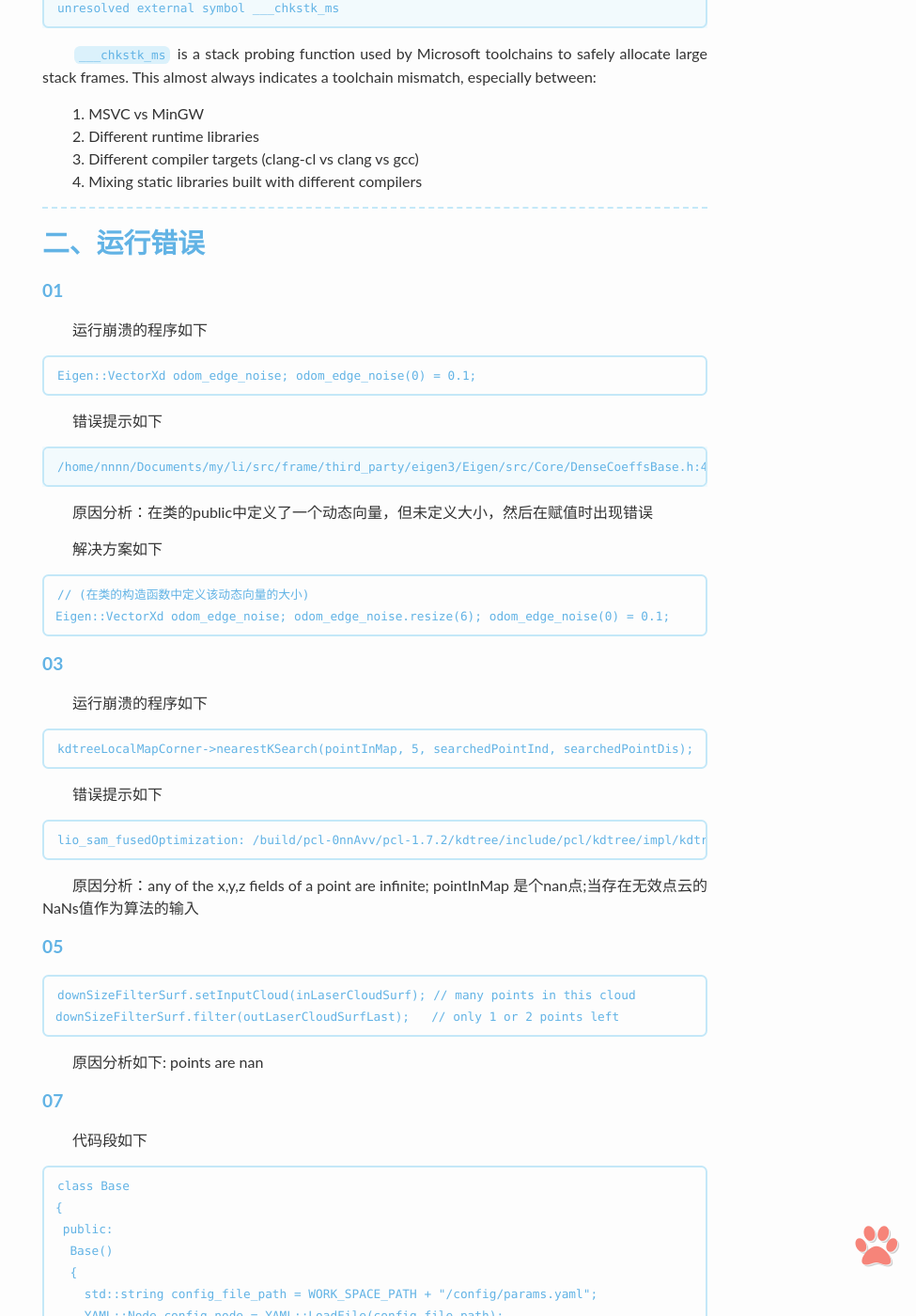
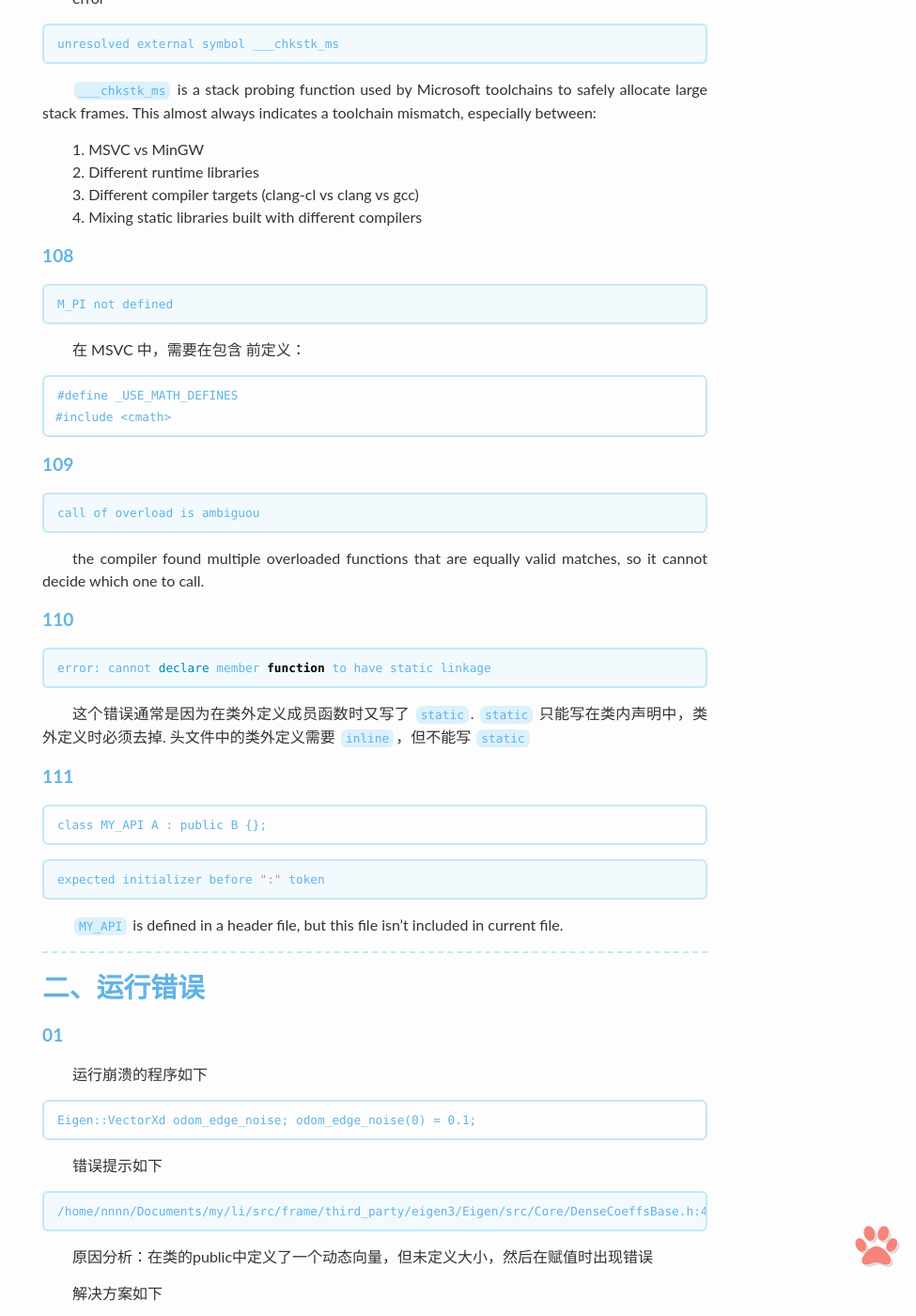
Before and after one commit to blue-stone-j/blue-stone-j.github.io, a Jekyll site: the page built from _posts/C++/2022-11-25-C++-qa.md, in a window 1280 px wide and 1400 px high, scrolled down 30384 px. Shown: the whole window at 94% size, without its empty margins (305-1280 px from the left). Built offline with Jekyll 4.4.1, drawn with Linux system fonts in a browser that asks for light colours; comment, search, counter and statistics services are not loaded; some of the changed text lies outside the part shown.

Commit message:
update070

````diff
--- a/_posts/C++/2022-11-25-C++-qa.md
+++ b/_posts/C++/2022-11-25-C++-qa.md
@@ -522,7 +522,9 @@ Warning: File '/include/utility.h' has modification time 26170 s in the future
 ```
 
 出现这一问题是由于文件时间比系统时间晚造成的.
-解决方法：   使用touch指令`touch FILE_NAME`(如果是编译的机器时间不准可能没用)
+解决方法: 使用touch指令`touch FILE_NAME`(如果是编译的机器时间不准可能没用)
+
+修改源码后，新时间仍早于旧目标文件。Make/Ninja 可能认为无需重编译.
 
 ##### 47
 
@@ -1516,6 +1518,47 @@ unresolved external symbol ___chkstk_ms
 2. Different runtime libraries
 3. Different compiler targets (clang-cl vs clang vs gcc)
 4. Mixing static libraries built with different compilers
+
+##### 108
+
+```
+M_PI not defined
+```
+
+在 MSVC 中，需要在包含 <cmath> 前定义：
+
+```C++
+#define _USE_MATH_DEFINES
+#include <cmath>
+```
+
+##### 109
+
+```bash
+call of overload is ambiguou
+```
+
+the compiler found multiple overloaded functions that are equally valid matches, so it cannot decide which one to call.
+
+##### 110
+
+```bash
+error: cannot declare member function to have static linkage
+```
+
+这个错误通常是因为在类外定义成员函数时又写了 `static`. `static` 只能写在类内声明中，类外定义时必须去掉. 头文件中的类外定义需要 `inline`，但不能写 `static`
+
+##### 111
+
+```C++
+class MY_API A : public B {};
+```
+
+```bash
+expected initializer before ":" token
+```
+
+`MY_API` is defined in a header file, but this file isn't included in current file.
 
 ---
 
@@ -2033,3 +2076,31 @@ for(every point)
   }
 }
 ```
+
+##### 37 "Bus error" during saving file
+
+# 三、调试命令
+
+### nm
+
+nm 是 Linux/Unix 下用于查看目标文件、静态库或动态库中的符号表的命令，通常来自 binutils。
+
+```bash
+nm -C        # 还原 C++ 修饰后的符号名
+nm -D        # 查看动态符号，适用于 .so
+nm -u        # 只显示未定义符号
+nm -g        # 只显示外部/全局符号
+nm -A        # 显示每个符号所属文件
+nm --defined-only  # 只显示已定义符号
+```
+
+| 类型        | 含义                 |
+| --------- | ------------------ |
+| `T` / `t` | 已定义的代码符号，位于 text 段 |
+| `D` / `d` | 已初始化的全局/静态变量       |
+| `B` / `b` | 未初始化变量，位于 BSS 段    |
+| `R` / `r` | 只读数据               |
+| `U`       | 当前文件引用了该符号，但没有定义   |
+| `W` / `w` | 弱符号                |
+| `C`       | Common 符号          |
+| `A`       | 绝对符号               |
````
Also changed, not shown: other parts of _posts/C++/2022-11-25-C++-qa.md (+1 -1 lines), _posts/localization/2022-11-22-octree.md (added, +74 -0 lines).
